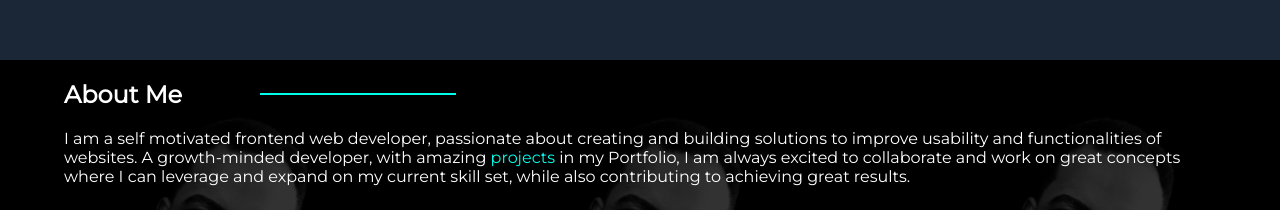
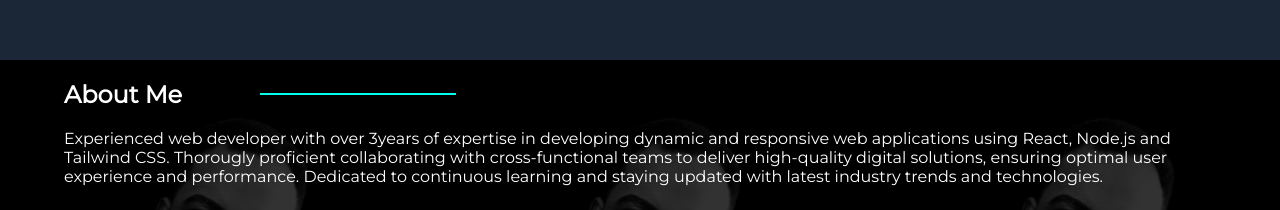
Before and after one commit to Ayomi-Dev/Portfolio, a plain HTML site: page index.html in a window 1280 px wide. Shown: the part 820-1030 px from the top of the page. Drawn offline with nearby package versions, Linux system fonts and the light colour scheme.

Commit message:
my about

```diff
--- a/index.html
+++ b/index.html
@@ -47,11 +47,12 @@
         <div class="about-content reveal">
             <div class="content1">
                 <h1>About Me</h1>
-                <p class="p1"> I am a self motivated frontend web developer, passionate about creating and building solutions
-                    to improve usability and functionalities of websites. A growth-minded developer,
-                    with amazing <a href="#projects">projects</a> in my Portfolio, I am always excited to collaborate
-                    and work on great concepts where I can leverage and expand on my current skill set, while also
-                    contributing to achieving great results.
+                <p class="p1">
+                    Experienced web developer with over 3years of expertise in developing dynamic and
+                    responsive web applications using React, Node.js and Tailwind CSS. Thorougly
+                    proficient collaborating with cross-functional teams to deliver high-quality
+                     digital solutions, ensuring optimal user experience and performance. Dedicated to
+                    continuous learning and staying updated with latest industry trends and technologies.
                 </p>
                 <div class="tabs">
                     <p class="tab-titles active-link" onclick="openTab('skills')">Skills</p>
```
